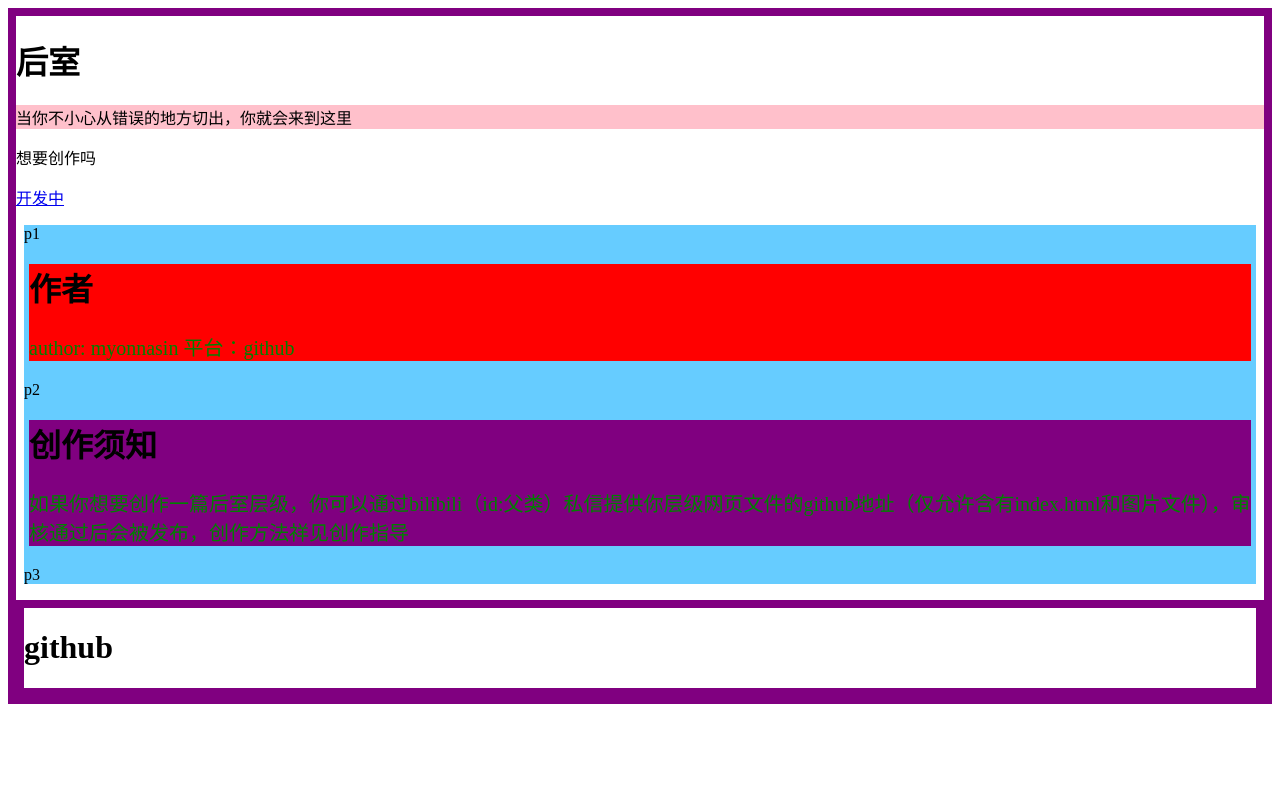
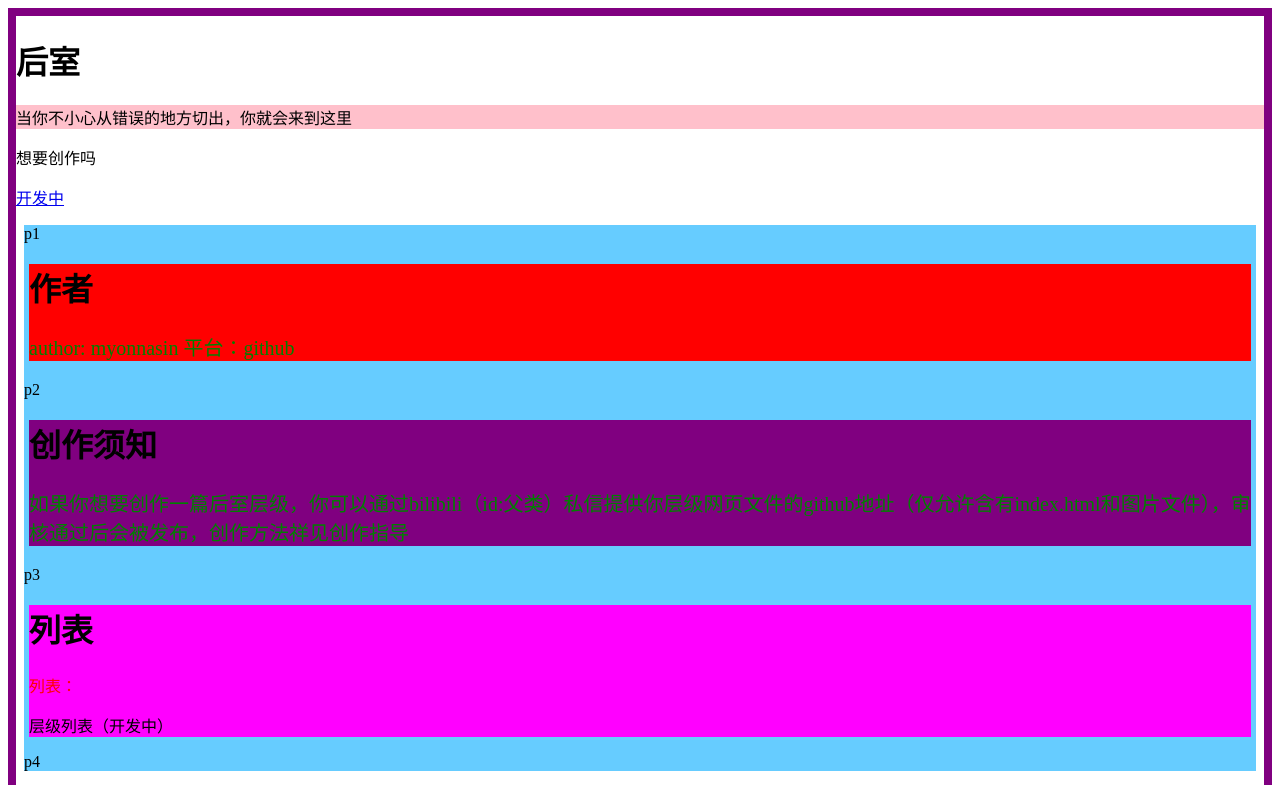
Before and after one commit to stdln/the-backrooms-ug, a plain HTML site: page pages/main.html in a window 1280 px wide. Shown: the top 785 px of the page. Drawn offline with Linux system fonts and the light colour scheme.

Commit message:
Update main.html

```diff
--- a/pages/main.html
+++ b/pages/main.html
@@ -9,19 +9,30 @@
 	<a id="bd" href="http://stdln.github.io/the-backrooms-ug/pages/level/build/index.htm">开发中</a>
 	<div style="margin: 8px; background-color: #66CCFF;">
 	  <p>p1</p>
+	  <!--作者-->
 	  <div style="margin: 5px; background-color: red;">
 		<h1>作者</h1>
 		<p style="font-size :20px; color: green;">author: myonnasin 平台：github</p>
 	  </div>
 	  <p>p2</p>
+	  <!-- 创作须知-->
 	  <div style="margin:5px;background-color: purple;">
 		<h1>创作须知</h1>
 		<p style="font-size:20px; color:green">如果你想要创作一篇后室层级，你可以通过bilibili（id:父类）私信提供你层级网页文件的github地址（仅允许含有index.html和图片文件），审核通过后会被发布，创作方法祥见创作指导</p>
 	  </div>
 	  <p>p3</p>
+	  <!-- 列表-->
+	  <div style="margin:5px;background-color: #FF00FF;">
+		<h1>列表</h1>
+		<p style="font:size : 20px;color : red">列表：</p>
+		<a>层级列表（开发中）</a>
+
+	  </div>
+	  <p>p4</p>
 	</div>
-	<div style="border:8px solid purple">
+	<div style="margin:5px;border:8px solid purple">
 	  <h1>github</h1>
+	  <img src="ug.png" width=600 height= 400>
 	</div>
   </body>
   <script>
```
